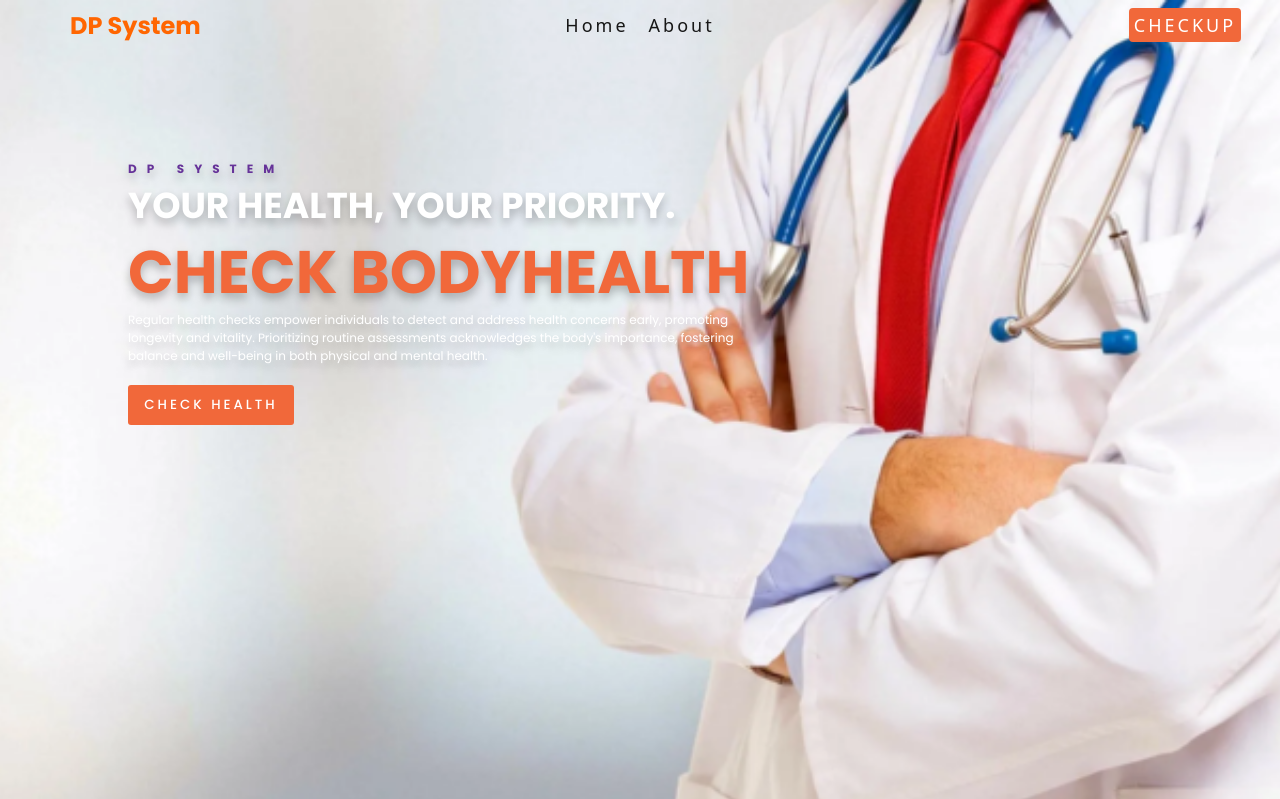
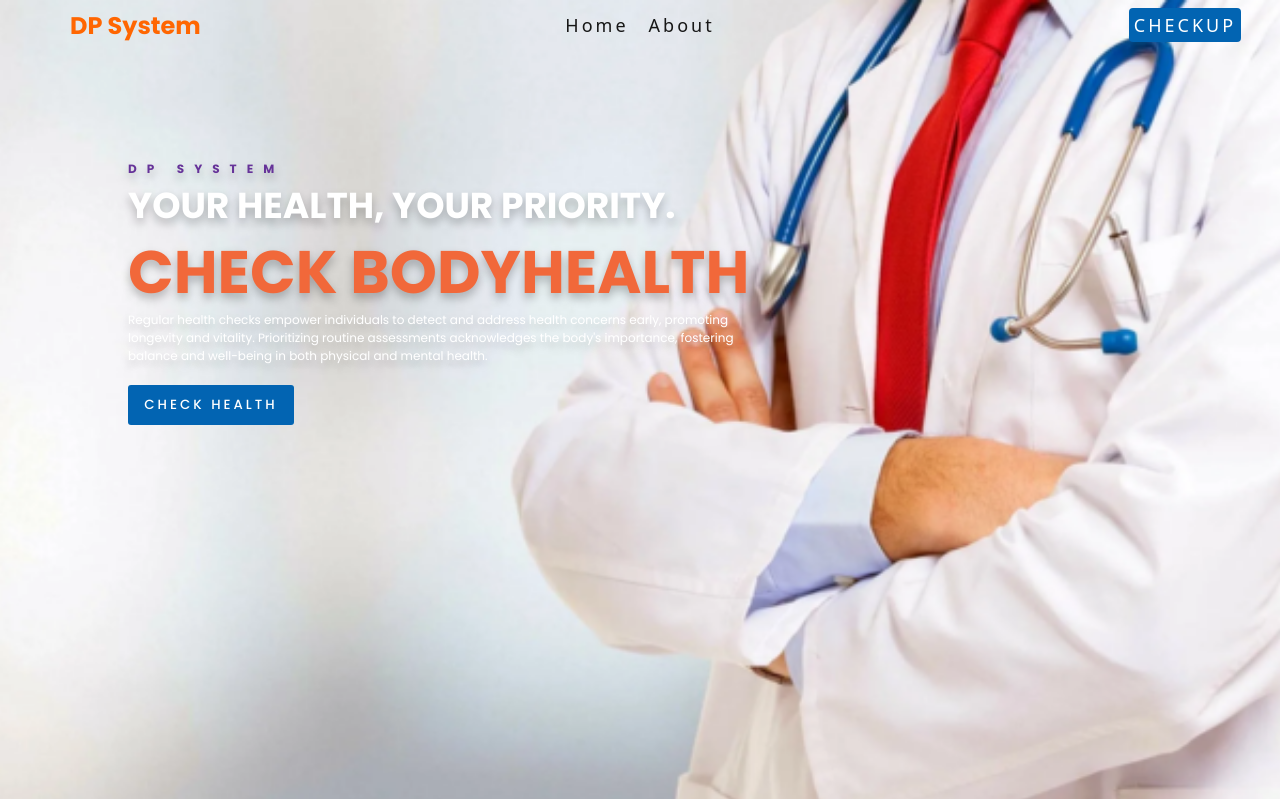
Before and after one commit to SwaroopArya65/system_using_ml, a Django app: page / in a window 1280 px wide. Shown: the top 799 px of the page. Run offline with Django 5.2, Linux system fonts and the light colour scheme.

Commit message:
again change color

```diff
--- a/static/CSS/style.css
+++ b/static/CSS/style.css
@@ -155,7 +155,7 @@ header .menu li a:hover {
 
 .carousel .list .item .buttons button {
     border: none;
-    background-color: #f1683a;
+    background-color: #0264b2;
     letter-spacing: 3px;
     font-family: Poppins;
     font-weight: 500;
--- a/templates/index.html
+++ b/templates/index.html
@@ -12,7 +12,7 @@
     </ul>
     <div class="search">
       <ul class="menu">
-        <li><a href="/diabetes" style="background:#f1683a; border-radius:4px; padding:5px; color:white;">CHECKUP</a></li>
+        <li><a href="/diabetes" style="background:#0264b2; border-radius:4px; padding:5px; color:white;">CHECKUP</a></li>
       </ul>
     </div>
   </header>
```
